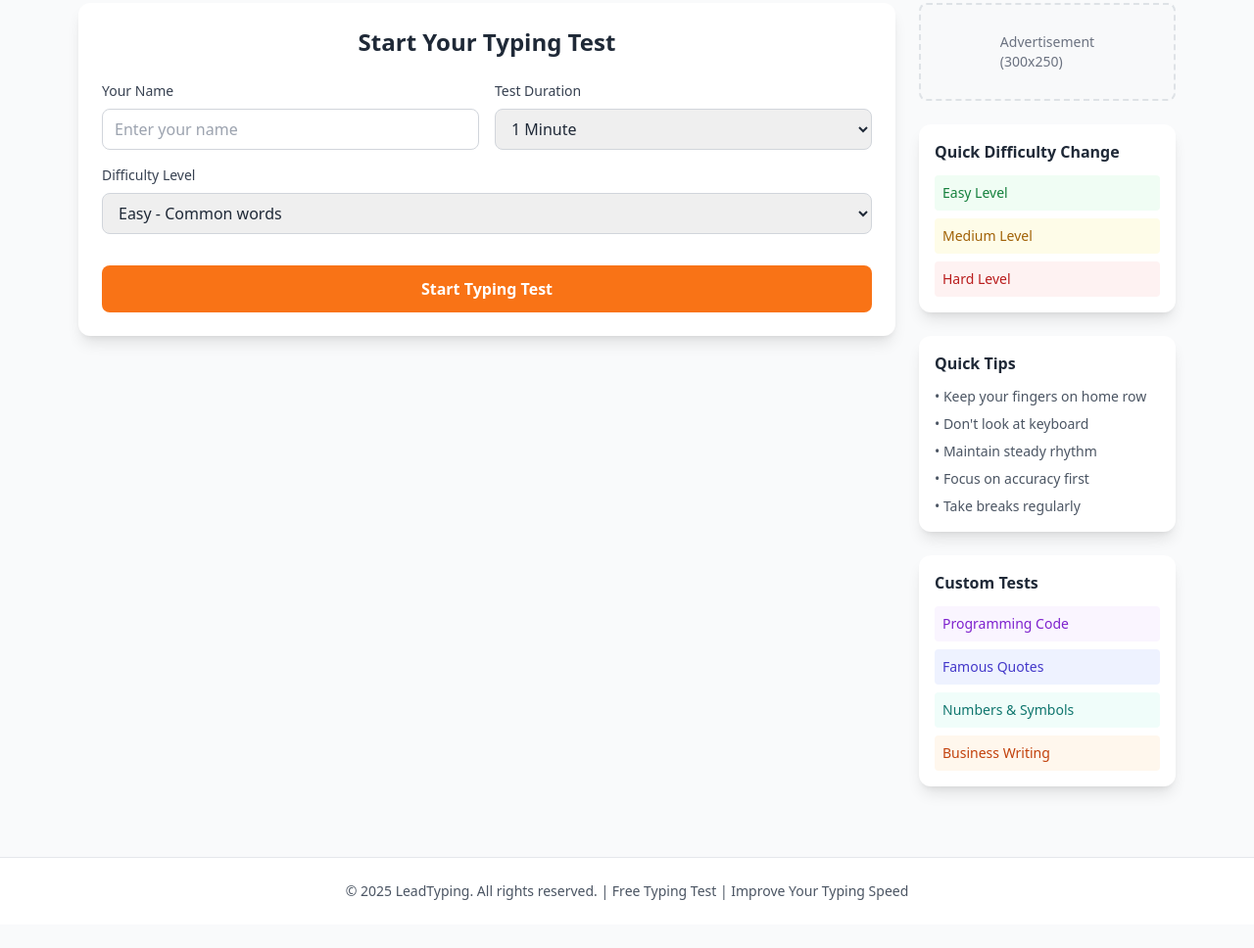
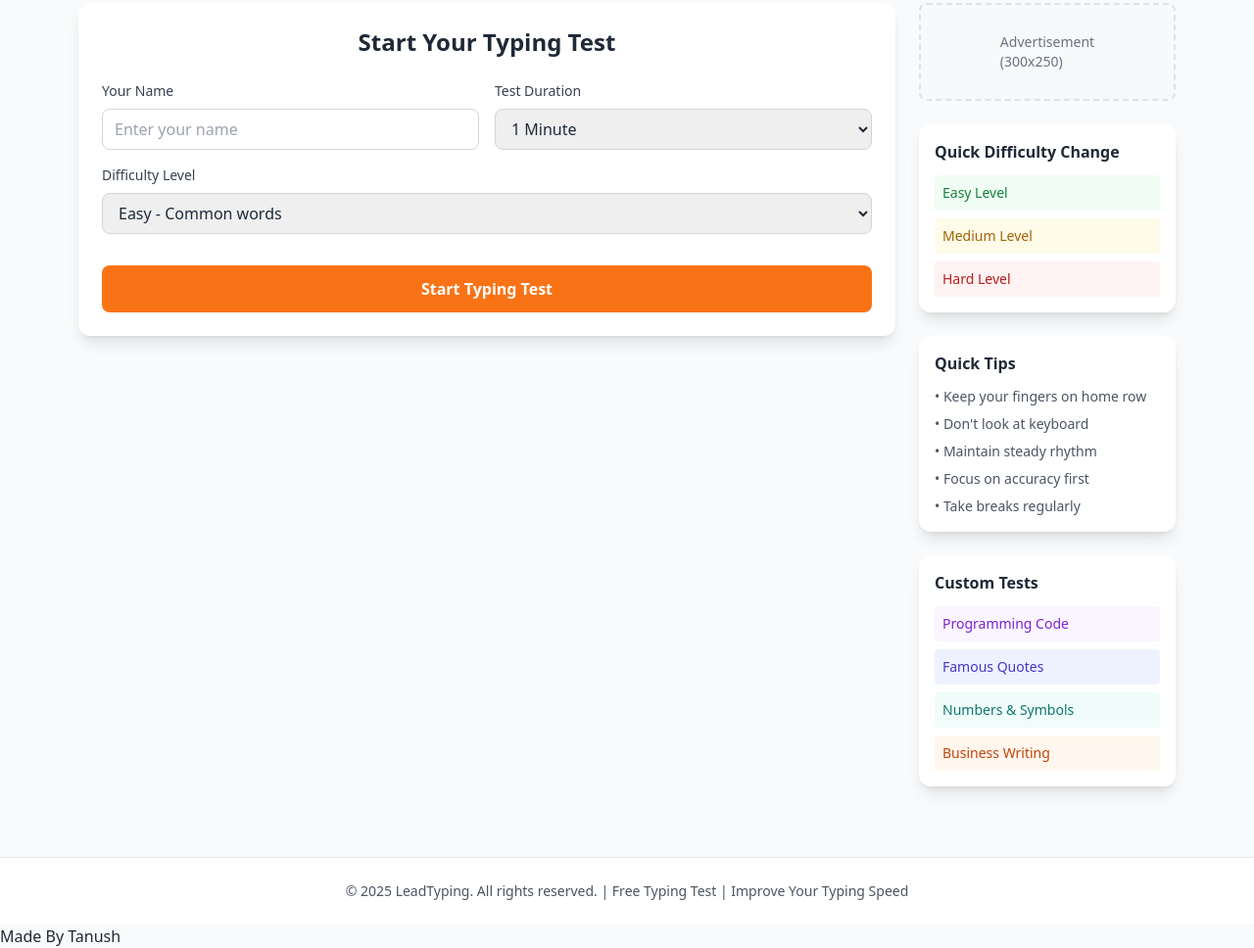
Before and after one commit to TANUSH-afk052/Lead-Typing, a plain HTML site: page index.html in a window 1280 px wide. Shown: the part 194-1162 px from the top of the page at 98% size. Before the commit the page ends 1138 px from the top, so only its background shows below. Drawn offline with nearby package versions, Linux system fonts and the light colour scheme.

Commit message:
Update index.html

```diff
--- a/index.html
+++ b/index.html
@@ -617,5 +617,6 @@ document.addEventListener('keydown', (e) => {
 
 </script>
 
+<span style="color red">Made By Tanush</span>
 </body>
 </html>
```
